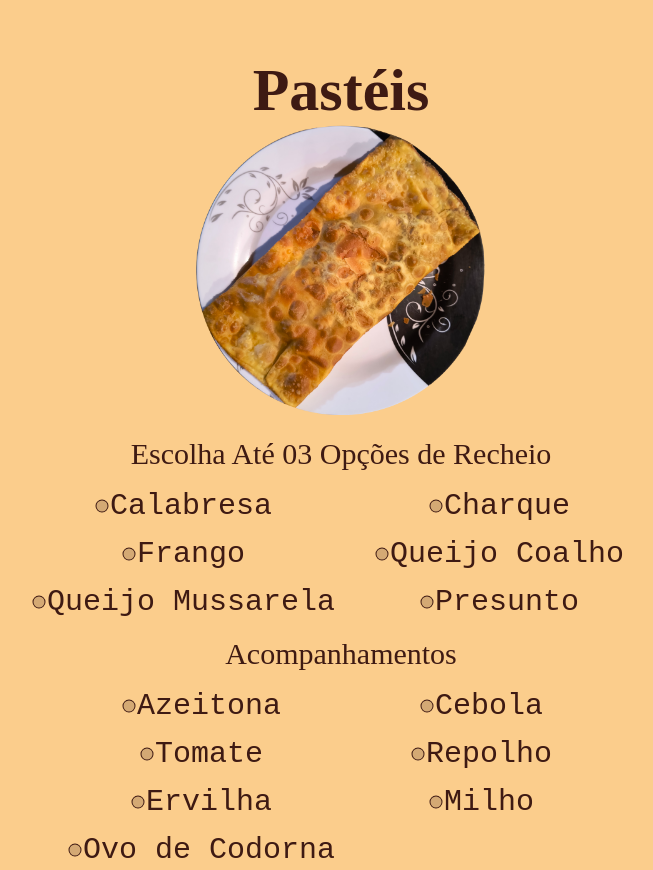
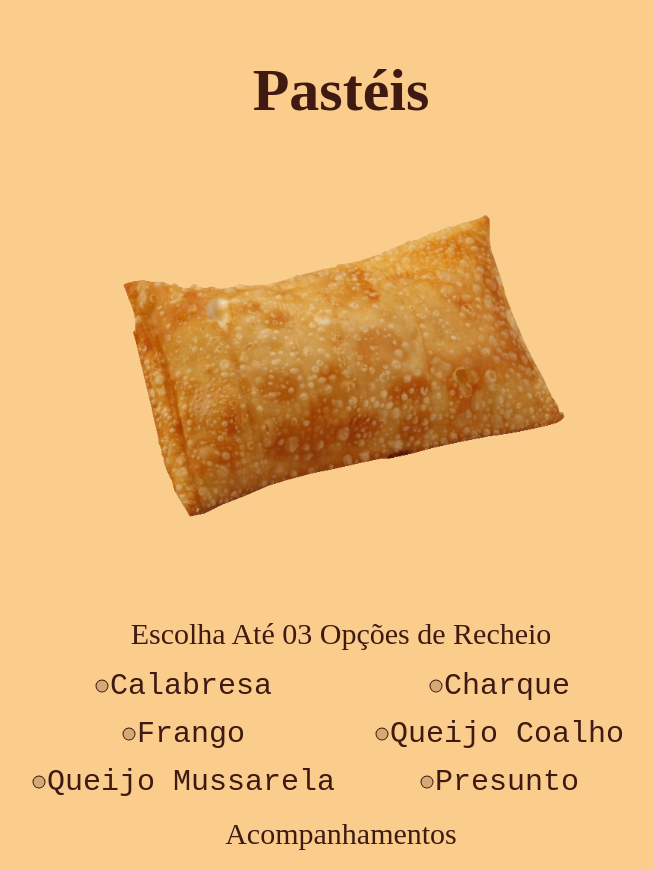
Before and after one commit to sauba/spa-comedoria-emporio-brisa, a Next.js app: page / in a window 1280 px wide. Shown: the part 2800-3670 px from the top of the page, without its empty margins (299-952 px from the left). Built offline with nearby package versions, Linux system fonts and the light colour scheme.

Commit message:
Update: cafe images v5

```diff
--- a/src/components/CardapioPasteis/index.tsx
+++ b/src/components/CardapioPasteis/index.tsx
@@ -22,7 +22,7 @@ export default function CardapioPasteis() {
         <p className={`text-6xl 2xl:text-8xl pt-14 font-bold`}>Pastéis</p>
       </span>
 
-      <Image src={`/pastelgrande.svg`} width={300} height={300} alt="" className={`mx-auto hover:transition-transform hover:scale-150 hover:cursor-none`} priority />
+      <Image src={`/pastel.svg`} width={480} height={480} alt="" className={`mx-auto hover:cursor-none`} priority />
 
       <div className={`w-full p-4 flex flex-col justify-center items-center gap-4`}>
         <span className={`w-full flex text-center justify-center xl:justify-center items-center gap-3`}>
```
